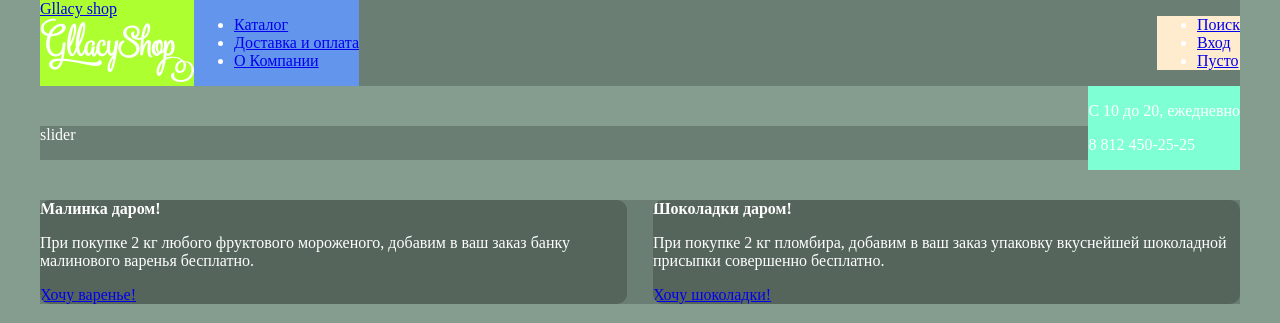
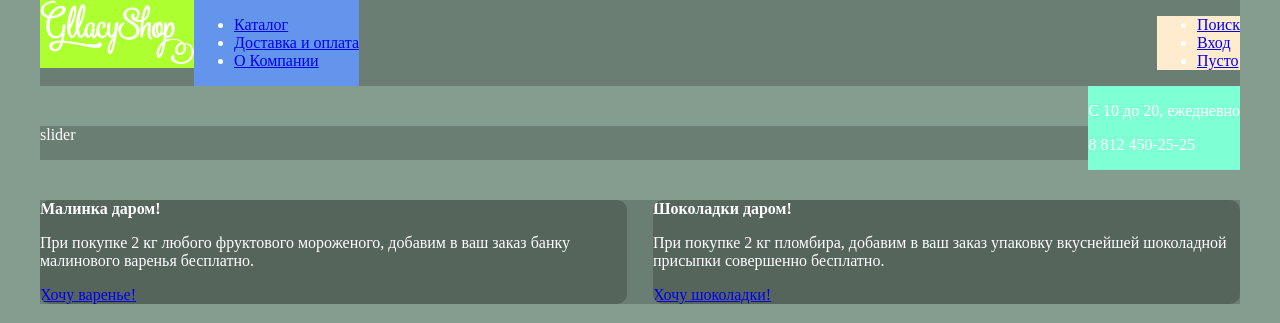
Before and after one commit to ooPASHAoo/gllacy, a website: page src/index.html in a window 1280 px wide. Shown: the top 323 px of the page. Drawn offline with Linux system fonts and the light colour scheme.

Commit message:
block .logo

```diff
--- /dev/null
+++ b/src/scss/blocks/logo.scss
@@ -0,0 +1,10 @@
+.logo {
+
+  &__link {
+    font-size: 0;
+  }
+
+  &__img {
+
+  }
+}
--- a/src/scss/style.scss
+++ b/src/scss/style.scss
@@ -2,3 +2,4 @@
 @import "common";
 @import "blocks/page";
 @import "blocks/main-header";
+@import "blocks/logo";
```
Also changed, not shown: src/css/style.css.
